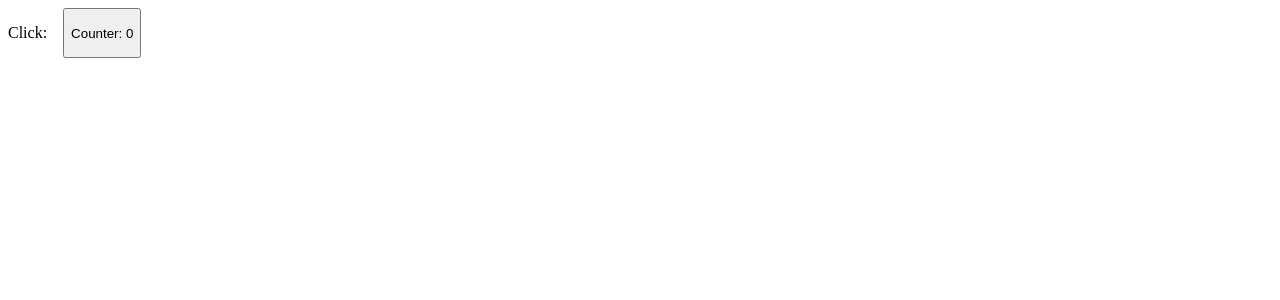
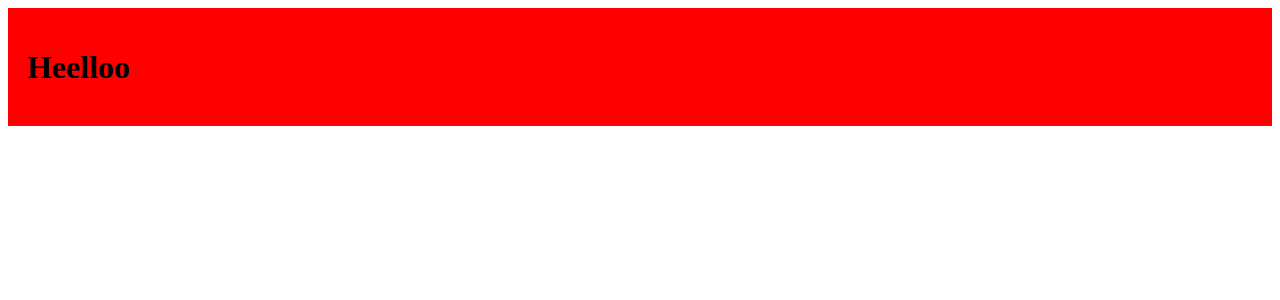
Before and after one commit to matheusarb/memonotes, a React (Vite) app: page / in a window 1280 px wide. Shown: the top 300 px of the page. Built offline with nearby package versions, Linux system fonts and the light colour scheme.

Commit message:
[add] styled components

```diff
--- a/package.json
+++ b/package.json
@@ -11,7 +11,8 @@
   },
   "dependencies": {
     "react": "^18.2.0",
-    "react-dom": "^18.2.0"
+    "react-dom": "^18.2.0",
+    "styled-components": "^6.1.2"
   },
   "devDependencies": {
     "@types/react": "^18.2.43",
--- a/src/pages/Details/Index.jsx
+++ b/src/pages/Details/Index.jsx
@@ -1,18 +1,12 @@
 import { useState } from 'react';
-import './styles.css';
+import { Container } from './styles';
 
 export function Index() {
    let [ count, setState ] = useState(0)
 
     return (
-        <div className="main-div">
-            <span>
-                <p>Click: </p>
-            </span>
-            <button onClick={() => setState(count += 1)}>
-                Counter: {count}
-            </button>
-        </div>
-    )
-
+        <Container>
+            <h1>Heelloo</h1>
+        </Container>
+    );
 }
--- a/src/pages/Details/styles.css
+++ /dev/null
@@ -1,13 +0,0 @@
-div {
-    display: flex;
-    justify-content: space-between;
-    gap: 1rem;
-}
-
-div span {
-    border-color: red;
-}
-
-div span:hover {
-    background-color: rgb(127, 165, 247);
-}
--- /dev/null
+++ b/src/pages/Details/styles.js
@@ -0,0 +1,6 @@
+import styled from 'styled-components';
+
+export const Container = styled.div`
+    background: red;
+    padding: 1.2rem;
+`;
```
Also changed, not shown: 1 other file (tests, documents, lock files or other folders).
